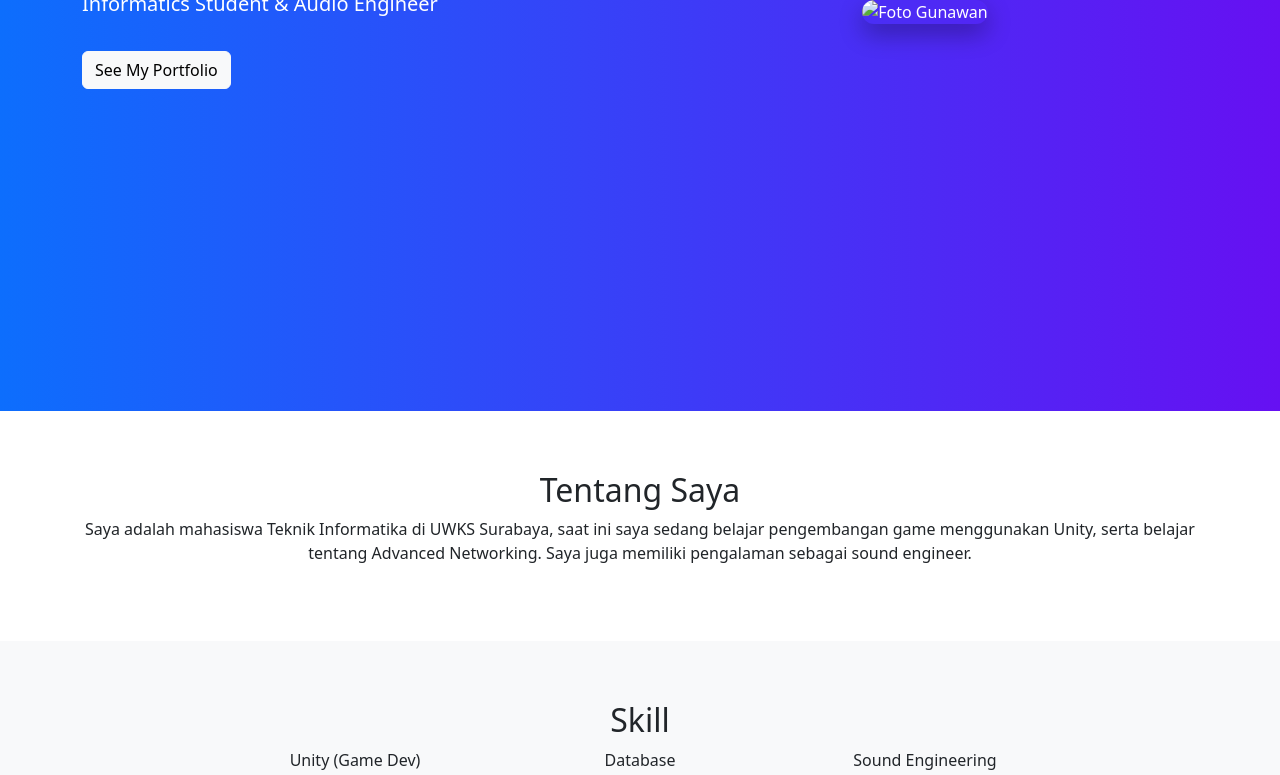
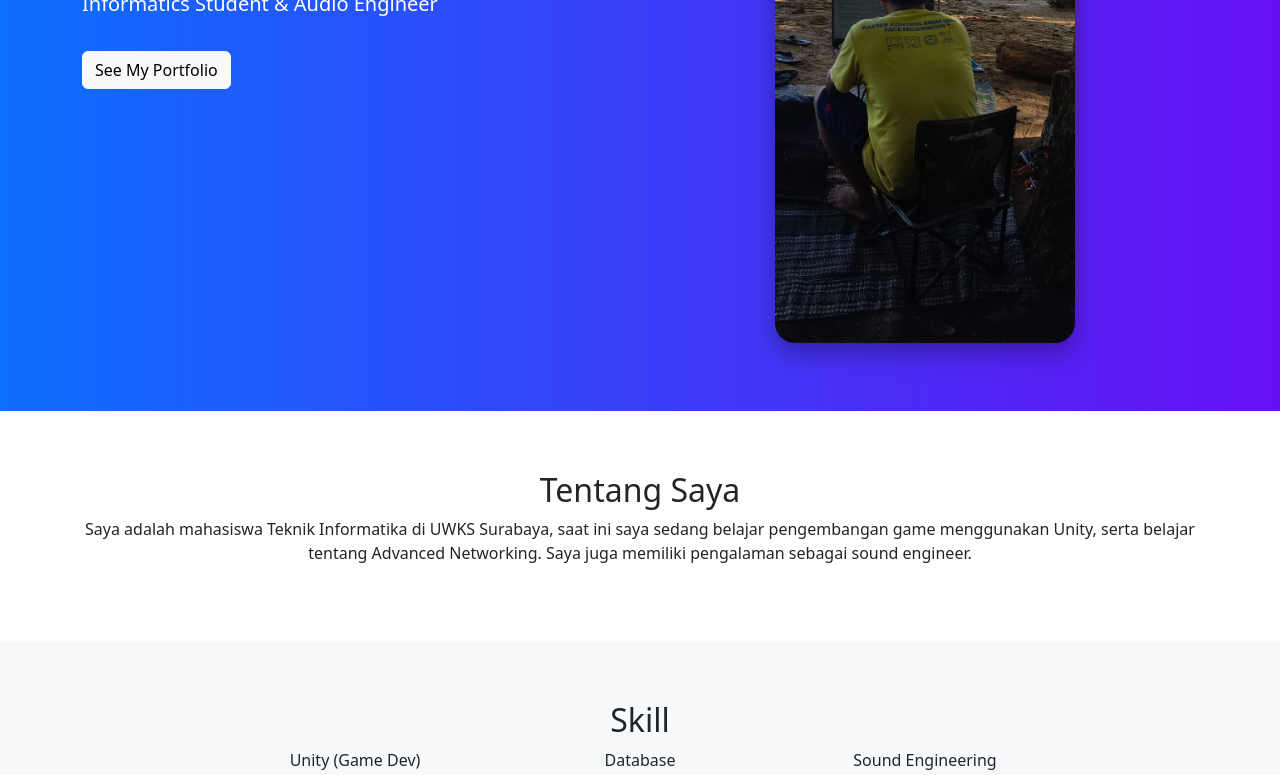
Before and after one commit to gunawansalelo-crypto/Gunn, a plain HTML site: page index.html in a window 1280 px wide. Shown: the part 389-1164 px from the top of the page. Drawn offline with nearby package versions, Linux system fonts and the light colour scheme.

Commit message:
Update index.html

```diff
--- a/index.html
+++ b/index.html
@@ -66,7 +66,7 @@
             </div>
 
             <div class="col-md-6 text-center mt-4 mt-md-0">
-                <img src="CV/koe/poto1.jpeg" alt="Foto Gunawan">
+                <img src="CV-koe/poto1.jpeg" alt="Foto Gunawan">
             </div>
 
         </div>
```
